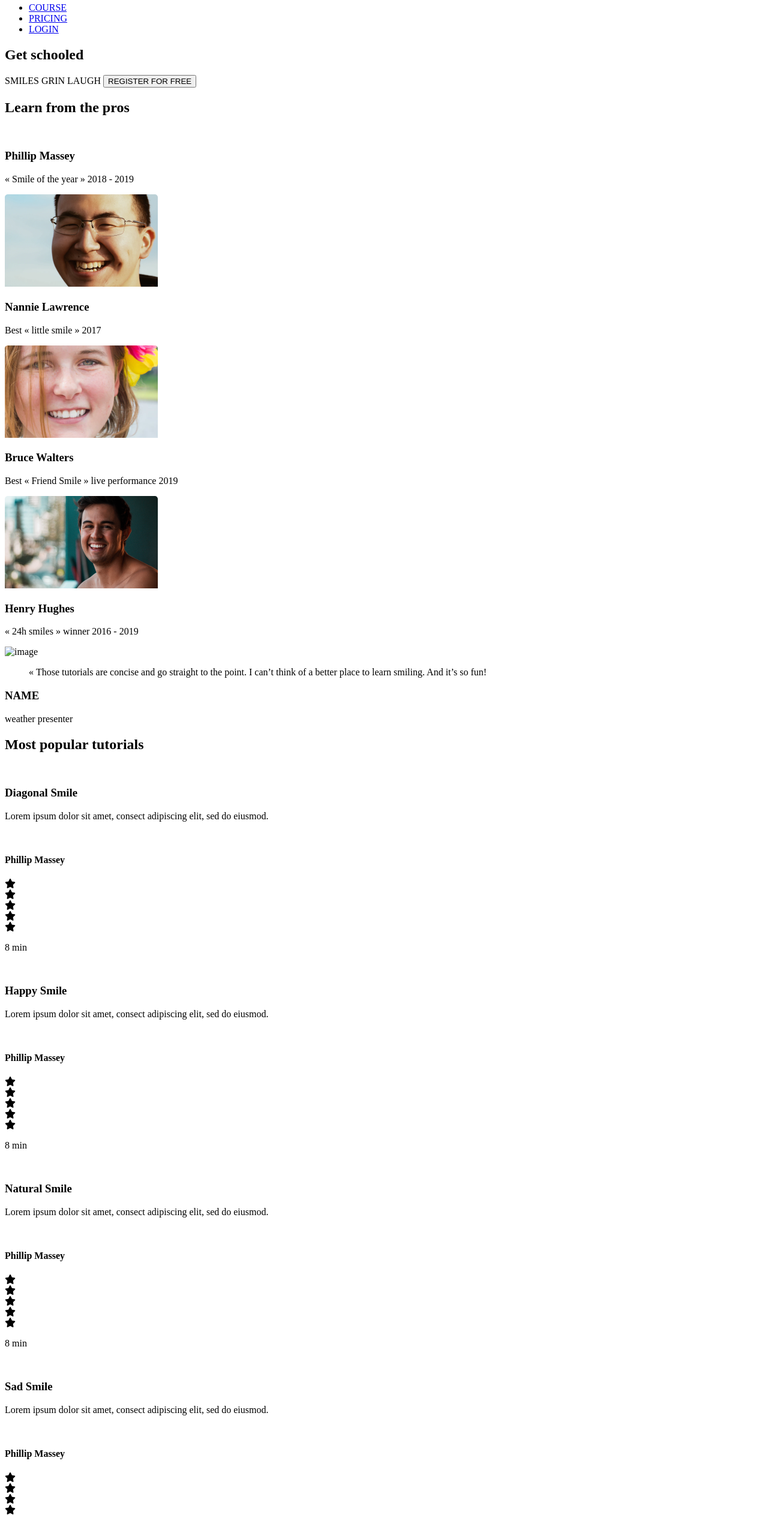
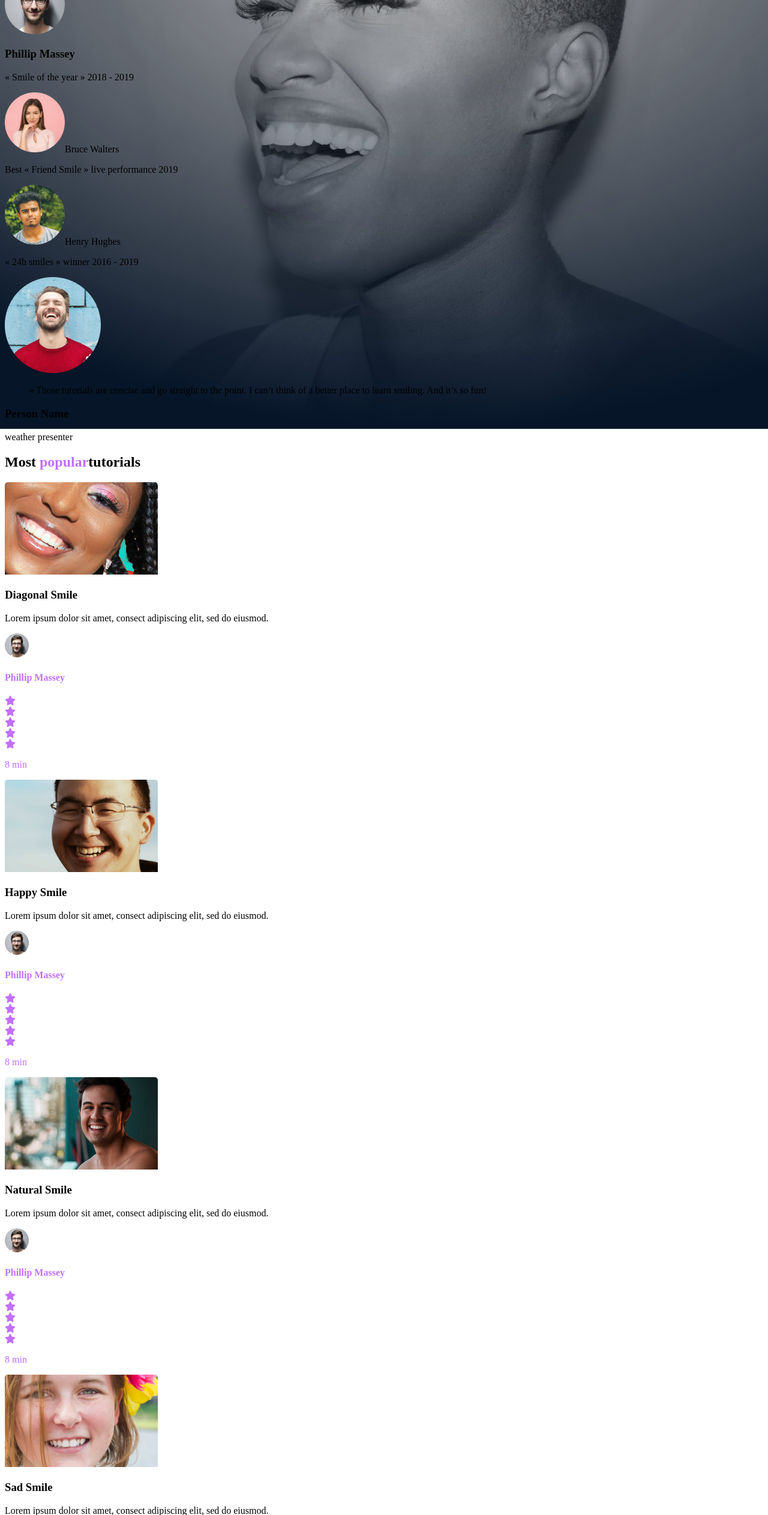
Before and after one commit to LeratoMasenya27/alx_html_css, a plain HTML site: page css_advanced/index.html in a window 1280 px wide. Shown: the part 274-2800 px from the top of the page at 60% size. Drawn offline with Linux system fonts and the light colour scheme.

Commit message:
New Changes

```diff
--- a/css_advanced/index.html
+++ b/css_advanced/index.html
@@ -4,50 +4,52 @@
     <meta charset="UTF-8">
     <meta name="viewport" content="width=device-width, initial-scale=1.0">
     <script src="https://kit.fontawesome.com/4a2b055604.js" crossorigin="anonymous"></script>
-    <title>Document</title>
+    <title>CSS Advanced</title>
+    <link rel="stylesheet" href="style.css">
+    <link rel="stylesheet" href="css_reset.css">
+
 </head>
 <body>
     <header>
         <nav>
-            <img src="https://fakeimg.pl/250x250?text=Sample+Logo" alt="logo">
+            <img src="images/logo.png" alt="logo">
 
-            <ul>
-                <li><a href="#">COURSE</a></li>
-                <li><a href="#">PRICING</a></li>
-                <li><a href="#">LOGIN</a></li>
-            </ul>
+                <a href="#">COURSE</a>
+                <a href="#">PRICING</a>
+                <a href="#">LOGIN</a>
+
         </nav>
 
     </header>
     <main>
         <section>
             <div>
-                <h1>Get schooled</h1>
+                <h1 style="color:white">Get schooled</h1>
                 <span>SMILES</span>
                 <span>GRIN</span>
                 <span>LAUGH</span>
-                <button>REGISTER FOR FREE</button>
+                <button style= "color: white";>REGISTER FOR FREE</button>
             </div>
             <div>
-                <h2>Learn from the pros</h2>
+                <h2><span style="color:rgb(193, 112, 255)">Learn </span> from the pros</h2>
                 <div>
                     <div>
-                        <img src="./images/1 (3).png" alt="">
+                        <img src="images/1.png" alt=""; width="100px">
                         <h3>Phillip Massey</h3>
                         <p>« Smile of the year » 2018 - 2019</p>
                     </div>
                     <div>
-                        <img src="./images/6.png" alt="">
+                        <img src="images/3.png" alt=""; width="100px>
                         <h3>Nannie Lawrence</h3>
                         <p>Best « little smile » 2017</p>
                     </div>
                     <div>
-                        <img src="./images/7.png" alt="">
+                        <img src="images/2.png" alt=""; width="100px>
                         <h3>Bruce Walters</h3>
                         <p>Best « Friend Smile » live performance 2019</p>
                     </div>
                     <div>
-                        <img src="./images/8.png" alt="">
+                        <img src="images/4.png" alt=""; width="100px>
                         <h3>Henry Hughes</h3>
                         <p>« 24h smiles » winner 2016 - 2019</p>
                     </div>
@@ -56,108 +58,108 @@
         </section>
         <section>
             <div>
-                <img src="./images/Bitmap.png" alt="image">
+                <img src="images/5.png" alt="">
             </div>
             <div>
                 <blockquote>« Those tutorials are concise and go straight to the point. I can’t think of a better place to learn smiling. And it’s so fun!</blockquote>
-                <h3>NAME</h3>
+                <h3>Person Name</h3>
                 <P>weather presenter</P>
             </div>
         </section>
         <section>
-            <h2>Most popular tutorials</h2>
+            <h2>Most <span style="color:rgb(193, 112, 255)">popular</span>tutorials</h2>
             <div>
-                <img src="./images/Bitmap (1).png" alt="">
+                <img src="images/9.png" alt="images">
                 <h3>Diagonal Smile</h3>
                 <p>Lorem ipsum dolor sit amet, consect adipiscing elit, sed do eiusmod.</p>
                 <div>
-                    <img src="./images/1 (3).png" alt="">
-                    <h4>Phillip Massey</h4>
+                    <img src="images/1.png" alt="images", width="40px">
+                    <h4 style="color:rgb(193, 112, 255) ;">Phillip Massey</h4>
                 </div>
                 <div>
-                    <div><i class="fa-solid fa-star"></i></div>
-                    <div><i class="fa-solid fa-star"></i></div>
-                    <div><i class="fa-solid fa-star"></i></div>
-                    <div><i class="fa-solid fa-star"></i></div>
-                    <div><i class="fa-solid fa-star"></i></div>
+                    <div style="color:rgb(193, 112, 255) ;"><i class="fa-solid fa-star"></i></div>
+                    <div style="color:rgb(193, 112, 255) ;"><i class="fa-solid fa-star"></i></div>
+                    <div style="color:rgb(193, 112, 255) ;"><i class="fa-solid fa-star"></i></div>
+                    <div style="color:rgb(193, 112, 255) ;"><i class="fa-solid fa-star"></i></div>
+                    <div style="color:rgb(193, 112, 255) ;"><i class="fa-solid fa-star"></i></div>
                 </div>
-                <p>8 min</p>
+                <p style="color:rgb(193, 112, 255) ;">8 min</p>
             </div>
             <div>
-                <img src="./images/Bitmap (4).png" alt="">
+                <img src="images/6.png" alt="images">
                 <h3>Happy Smile</h3>
                 <p>Lorem ipsum dolor sit amet, consect adipiscing elit, sed do eiusmod.</p>
                 <div>
-                    <img src="./images/1 (3).png" alt="">
-                    <h4>Phillip Massey</h4>
+                    <img src="images/1.png" alt="images", width="40px">
+                    <h4 style="color:rgb(193, 112, 255) ;">Phillip Massey</h4>
                 </div>
                 <div>
-                    <div><i class="fa-solid fa-star"></i></div>
-                    <div><i class="fa-solid fa-star"></i></div>
-                    <div><i class="fa-solid fa-star"></i></div>
-                    <div><i class="fa-solid fa-star"></i></div>
-                    <div><i class="fa-solid fa-star"></i></div>
+                    <div style="color:rgb(193, 112, 255) ;"><i class="fa-solid fa-star"></i></div>
+                    <div style="color:rgb(193, 112, 255) ;"><i class="fa-solid fa-star"></i></div>
+                    <div style="color:rgb(193, 112, 255) ;"><i class="fa-solid fa-star"></i></div>
+                    <div style="color:rgb(193, 112, 255) ;"><i class="fa-solid fa-star"></i></div>
+                    <div style="color:rgb(193, 112, 255) ;"><i class="fa-solid fa-star"></i></div>
                 </div>
-                <p>8 min</p>
+                <p style="color:rgb(193, 112, 255) ;">8 min</p>
             </div>
             <div>
-                <img src="./images/Bitmap (3).png" alt="">
+                <img src="images/8.png" alt="images">
                 <h3>Natural Smile</h3>
                 <p>Lorem ipsum dolor sit amet, consect adipiscing elit, sed do eiusmod.</p>
                 <div>
-                    <img src="./images/1 (3).png" alt="">
-                    <h4>Phillip Massey</h4>
+                    <img src="images/1.png" alt=""; width="40px">
+                    <h4 style="color:rgb(193, 112, 255) ;">Phillip Massey</h4>
                 </div>
                 <div>
-                    <div><i class="fa-solid fa-star"></i></div>
-                    <div><i class="fa-solid fa-star"></i></div>
-                    <div><i class="fa-solid fa-star"></i></div>
-                    <div><i class="fa-solid fa-star"></i></div>
-                    <div><i class="fa-solid fa-star"></i></div>
+                    <div style="color:rgb(193, 112, 255) ;"><i class="fa-solid fa-star"></i></div>
+                    <div style="color:rgb(193, 112, 255) ;"><i class="fa-solid fa-star"></i></div>
+                    <div style="color:rgb(193, 112, 255) ;"><i class="fa-solid fa-star"></i></div>
+                    <div style="color:rgb(193, 112, 255) ;"><i class="fa-solid fa-star"></i></div>
+                    <div style="color:rgb(193, 112, 255) ;"><i class="fa-solid fa-star"></i></div>
                 </div>
-                <p>8 min</p>
+                <p style="color:rgb(193, 112, 255) ;">8 min</p>
             </div>
             <div>
-                <img src="./images/Bitmap (2).png" alt="">
+                <img src="images/7.png" alt="">
                 <h3>Sad Smile</h3>
                 <p>Lorem ipsum dolor sit amet, consect adipiscing elit, sed do eiusmod.</p>
                 <div>
-                    <img src="./images/1 (3).png" alt="">
-                    <h4>Phillip Massey</h4>
+                    <img src="images/1.png" alt=""; width="40px">
+                    <h4 style="color:rgb(193, 112, 255) ;">Phillip Massey</h4>
                 </div>
                 <div>
-                    <div><i class="fa-solid fa-star"></i></div>
-                    <div><i class="fa-solid fa-star"></i></div>
-                    <div><i class="fa-solid fa-star"></i></div>
-                    <div><i class="fa-solid fa-star"></i></div>
-                    <div><i class="fa-solid fa-star"></i></div>
+                    <div style="color:rgb(193, 112, 255) ;"><i class="fa-solid fa-star"></i></div>
+                    <div style="color:rgb(193, 112, 255) ;"><i class="fa-solid fa-star"></i></div>
+                    <div style="color:rgb(193, 112, 255) ;"><i class="fa-solid fa-star"></i></div>
+                    <div style="color:rgb(193, 112, 255) ;"><i class="fa-solid fa-star"></i></div>
+                    <div style="color:rgb(193, 112, 255) ;"><i class="fa-solid fa-star"></i></div>
                 </div>
-                <p>8 min</p>
+                <p style="color:rgb(193, 112, 255) ;">8 min</p>
             </div>
         </section>
         <section>
-            <h2>Free membership</h2>
+            <h2><span style="color:rgb(193, 112, 255)">Free</span> membership</h2>
             <div>
-                <img src="./images/smile.svg" alt="">
+                <img src="images/smile.png" alt="">
                 <h3>Lorem Ipsum</h3>
                 <p>Lorem ipsum dolor sit amet, consectetur adipiscing elit.</p>
             </div>
             <div>
-                <img src="./images/smile.svg" alt="">
+                <img src="images/smile.png" alt="">
                 <h3>Lorem Ipsum</h3>
                 <p>Lorem ipsum dolor sit amet, consectetur adipiscing elit.</p>
             </div>
             <div>
-                <img src="./images/smile.svg" alt="">
+                <img src="images/smile.png" alt="">
                 <h3>Lorem Ipsum</h3>
                 <p>Lorem ipsum dolor sit amet, consectetur adipiscing elit.</p>
             </div>
             <div>
-                <img src="./images/smile.svg" alt="">
+                <img src="images/smile.png" alt="">
                 <h3>Lorem Ipsum</h3>
                 <p>Lorem ipsum dolor sit amet, consectetur adipiscing elit.</p>
             </div>
-            <button>REGISTER FOR FREE</button>
+            <button style= "color: white">REGISTER FOR FREE</button>
         </section>
         <section>
             <h2>F.A.Q</h2>
@@ -197,7 +199,7 @@
     <footer>
         <section>
             <div>
-                <img src="https://fakeimg.pl/250x250?text=Sample+Logo" alt="logo">
+                <img src="images/logo.png" alt="logo">
                 <div>
                     <i class="fa-brands fa-facebook"></i>
                     <i class="fa-brands fa-twitter"></i>
--- a/css_advanced/style.css
+++ b/css_advanced/style.css
@@ -0,0 +1,35 @@
+body{
+    background-image: url('images/Object.png');
+    background-repeat: no-repeat;
+    background-attachment: scroll;
+
+}
+
+nav{
+    style= display: flex;
+    justify-content: flex-end;
+    flex: :right;
+}
+
+button{
+    background-color: rgb(193, 112, 255);
+    padding: 20px 30px;
+    border-radius: 30px;
+    border: none;
+    margin-left: 500px;
+
+}
+
+button: :hover{
+    transition: 0.005s
+}
+
+.viv{
+    width: 100%;
+    height: 800px;
+    margin: 34px;
+    display: flex
+    align: center
+    align-items: center;
+    flex-direction: row;
+}
```
Also changed, not shown: css_advanced/css_reset.css (added).
